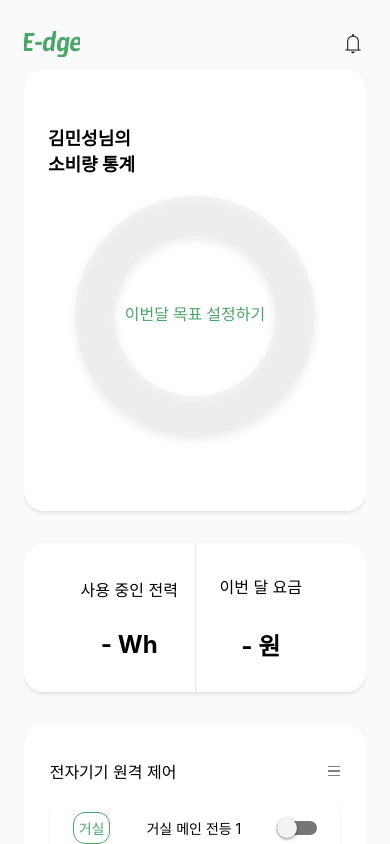
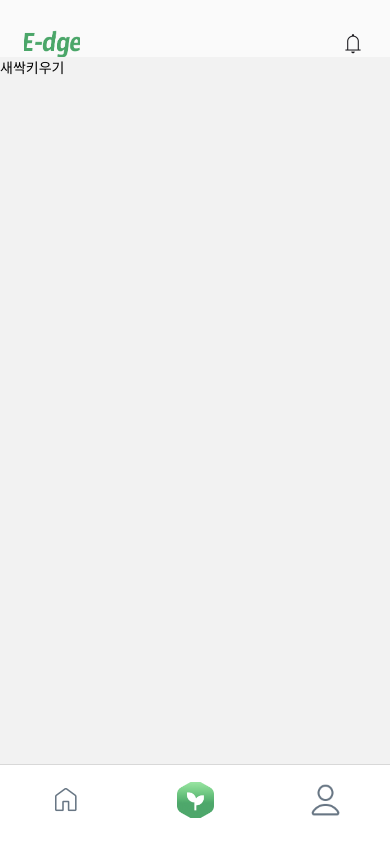
Before and after one commit to 2024-Edge/Edge_FE, a React Native app: screen /Grow in a window 390 px wide. Built offline with nearby package versions, Linux system fonts and the light colour scheme.

Commit message:
하단 네비게이션바

```diff
--- a/App.js
+++ b/App.js
@@ -1,37 +1,110 @@
-/**
- * Sample React Native App
- * https://github.com/facebook/react-native
- *
- * @format
- */
-
 import React from 'react';
-import {View, Text} from 'react-native';
+import {Image} from 'react-native';
 import {NavigationContainer} from '@react-navigation/native';
+import {createBottomTabNavigator} from '@react-navigation/bottom-tabs';
 import {createStackNavigator} from '@react-navigation/stack';
 import Header from './src/components/Header';
 
 import Home from './src/screens/HomeScreen';
 import Goal from './src/screens/GoalScreen';
+import Mypage from './src/screens/MypageScreen';
+import Grow from './src/screens/GrowScreen';
 
-const Stack = createStackNavigator();
+const Tab = createBottomTabNavigator();
+const HomeStack = createStackNavigator();
+const GoalStack = createStackNavigator();
+const MypageStack = createStackNavigator();
+const GrowStack = createStackNavigator();
+
+// 각 탭에 대한 스택 네비게이터 정의
+const HomeStackScreen = () => (
+  <HomeStack.Navigator>
+    <HomeStack.Screen
+      name="Home"
+      component={Home}
+      options={{headerShown: false}}
+    />
+  </HomeStack.Navigator>
+);
+
+const GoalStackScreen = () => (
+  <GoalStack.Navigator>
+    <GoalStack.Screen
+      name="Goal"
+      component={Goal}
+      options={{headerShown: false}}
+    />
+  </GoalStack.Navigator>
+);
+
+const MypageStackScreen = () => (
+  <MypageStack.Navigator>
+    <MypageStack.Screen
+      name="Mypage"
+      component={Mypage}
+      options={{headerShown: false}}
+    />
+  </MypageStack.Navigator>
+);
+
+const GrowStackScreen = () => (
+  <GrowStack.Navigator>
+    <GrowStack.Screen
+      name="Grow"
+      component={Grow}
+      options={{headerShown: false}}
+    />
+  </GrowStack.Navigator>
+);
 
 const App = () => {
   return (
     <NavigationContainer>
       <Header />
-      <Stack.Navigator initialRouteName="Home">
-        <Stack.Screen
+      <Tab.Navigator
+        screenOptions={({route}) => ({
+          tabBarIcon: ({focused}) => {
+            let iconName;
+
+            if (route.name === 'Home') {
+              iconName = focused
+                ? require('./src/img/home_check.png') // 활성화된 탭일 때 이미지
+                : require('./src/img/home.png'); // 비활성화된 탭일 때 이미지
+            } else if (route.name === 'Grow') {
+              iconName = focused
+                ? require('./src/img/logo2.png')
+                : require('./src/img/logo3.png');
+            } else if (route.name === 'Mypage') {
+              iconName = focused
+                ? require('./src/img/user_check.png')
+                : require('./src/img/user.png');
+            }
+
+            // 이미지를 렌더링합니다.
+            return <Image source={iconName} style={{width: 37, height: 36}} />;
+          },
+          tabBarLabel: () => null,
+          tabBarStyle: {
+            height: 80, // 탭 높이를 80으로 설정
+            paddingBottom: 10, // 아이콘과 탭의 아래 여백
+          },
+        })}>
+        <Tab.Screen
           name="Home"
-          component={Home}
+          component={HomeStackScreen}
           options={{headerShown: false}}
         />
-        <Stack.Screen
-          name="Goal"
-          component={Goal}
+        <Tab.Screen
+          name="Grow"
+          component={GrowStackScreen}
           options={{headerShown: false}}
         />
-      </Stack.Navigator>
+        <Tab.Screen
+          name="Mypage"
+          component={MypageStackScreen}
+          options={{headerShown: false}}
+        />
+      </Tab.Navigator>
     </NavigationContainer>
   );
 };
--- a/package.json
+++ b/package.json
@@ -11,6 +11,7 @@
   },
   "dependencies": {
     "@react-native-community/masked-view": "^0.1.11",
+    "@react-navigation/bottom-tabs": "^6.6.1",
     "@react-navigation/native": "^6.1.18",
     "@react-navigation/stack": "^6.4.1",
     "react": "18.2.0",
--- /dev/null
+++ b/src/screens/GrowScreen.js
@@ -0,0 +1,12 @@
+import React, {useState} from 'react';
+import {StyleSheet, View, Text} from 'react-native';
+
+const Grow = ({navigation}) => {
+  return (
+    <View>
+      <Text>새싹키우기</Text>
+    </View>
+  );
+};
+
+export default Grow;
--- /dev/null
+++ b/src/screens/MypageScreen.js
@@ -0,0 +1,12 @@
+import React, {useState} from 'react';
+import {StyleSheet, View, Text} from 'react-native';
+
+const Mypage = ({navigation}) => {
+  return (
+    <View>
+      <Text>마이페이지</Text>
+    </View>
+  );
+};
+
+export default Mypage;
```
Also changed, not shown: 1 other file (tests, documents, lock files or other folders).
